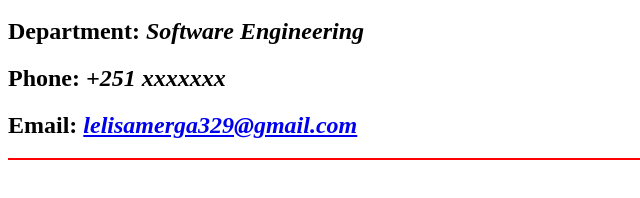
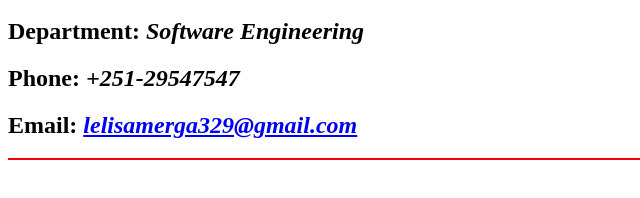
Before and after one commit to LalyMerga/lalygrace, a plain HTML site: page photo.html in a window 1280 px wide. Shown: the part 132-330 px from the top of the page, 0-640 px from the left. Drawn offline with Linux system fonts and the light colour scheme.

Commit message:
Update photo.html

```diff
--- a/photo.html
+++ b/photo.html
@@ -12,7 +12,7 @@
 
         <h2><strong>Name:</strong> <em>Lelisa Merga</em></h2>
         <h2><strong>Department:</strong> <em>Software Engineering</em></h2>
-        <h2><strong>Phone:</strong> <em>+251 xxxxxxx</em></h2>
+        <h2><strong>Phone:</strong> <em>+251-29547547</em></h2>
         <h2><strong>Email:</strong> <em> <a href = index.html> lelisamerga329@gmail.com  </a> </em></h2>
         <hr size="2" color="Red">
 
```
